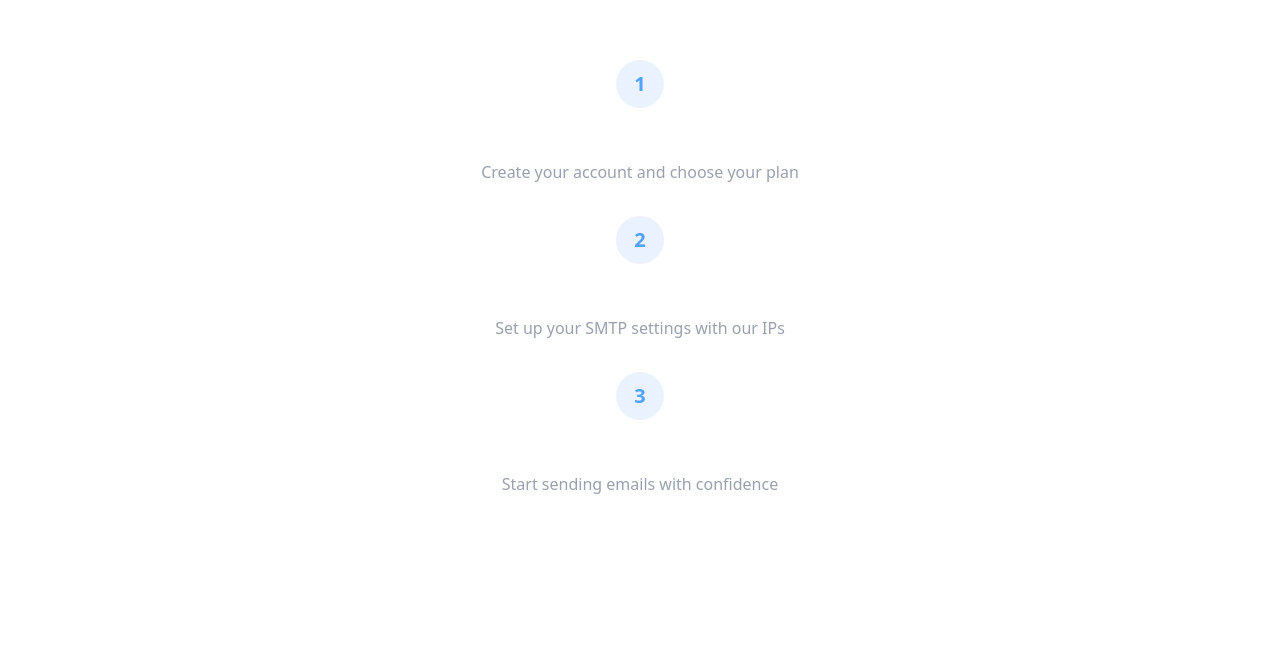
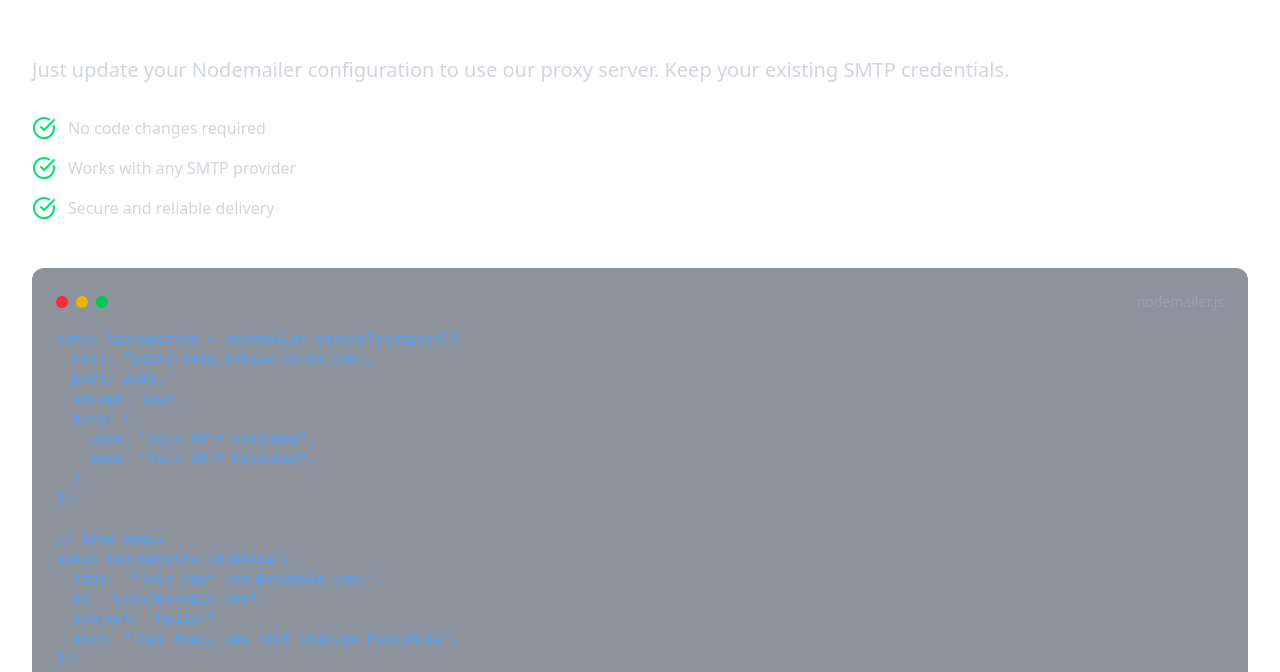
Before and after one commit to Imtiaz-Zahir/Proxy-Mailer, a Next.js app: page / in a window 1280 px wide. Shown: the part 1728-2400 px from the top of the page. Built offline with nearby package versions, Linux system fonts and the light colour scheme; no server answers.

Commit message:
Refactor Nav component to wrap logo in Link, update Docs page content, and add integration instructions to main page

```diff
--- a/src/app/Nav.tsx
+++ b/src/app/Nav.tsx
@@ -8,10 +8,14 @@ export default function Nav() {
     <nav className="sticky top-0 left-0 right-0 bg-slate-900/95 backdrop-blur-sm z-50 border-b border-slate-800">
       <div className="max-w-7xl mx-auto px-4 sm:px-6 lg:px-8">
         <div className="flex items-center justify-between h-16">
-          <div className="flex items-center">
-            <Globe className="w-8 h-8 text-blue-400" />
-            <span className="ml-2 text-xl font-bold text-white">ProxyMail</span>
-          </div>
+          <Link href="/">
+            <div className="flex items-center">
+              <Globe className="w-8 h-8 text-blue-400" />
+              <span className="ml-2 text-xl font-bold text-white">
+                ProxyMail
+              </span>
+            </div>
+          </Link>
 
           <div className="flex items-center gap-4">
             <Link href="/docs" className="text-lg font-medium">
--- a/src/app/docs/page.tsx
+++ b/src/app/docs/page.tsx
@@ -25,8 +25,8 @@ function Docs() {
         <div className="bg-slate-800/50 p-6 rounded-xl border border-slate-700 mb-8">
           <h2 className="text-2xl font-bold text-white mb-4">Overview</h2>
           <p className="text-gray-300 mb-4">
-            ProxyMail helps you bypass DigitalOcean&#39;s SMTP port restrictions by
-            routing your email traffic through our secure proxy servers. This
+            ProxyMail helps you bypass DigitalOcean&#39;s SMTP port restrictions
+            by routing your email traffic through our secure proxy servers. This
             guide will show you how to integrate ProxyMail with your Nodemailer
             configuration.
           </p>
@@ -173,7 +173,7 @@ function Docs() {
               <pre className="text-blue-400 font-mono text-sm whitespace-pre-wrap">
                 {`// Send test email
 await transporter.sendMail({
-  from: '&#39;Your Name&#39; <your@email.com>',
+  from: 'Your Name<your@email.com>',
   to: "recipient@email.com",
   subject: "Test Email",
   text: "If you receive this, the proxy is working!",
--- a/src/app/page.tsx
+++ b/src/app/page.tsx
@@ -76,6 +76,65 @@ function App() {
               No long-term contracts. Cancel your subscription whenever you
               want.
             </p>
+          </div>
+        </div>
+
+        <div className="py-24">
+          <div className="max-w-7xl mx-auto px-4 sm:px-6 lg:px-8">
+            <div className="grid md:grid-cols-2 gap-12 items-center">
+              <div>
+                <h2 className="text-4xl font-bold text-white mb-6">
+                  Simple Integration
+                </h2>
+                <p className="text-xl text-gray-300 mb-8">
+                  Just update your Nodemailer configuration to use our proxy
+                  server. Keep your existing SMTP credentials.
+                </p>
+                <ul className="space-y-4">
+                  <li className="flex items-center text-gray-300">
+                    <CheckCircle className="w-6 h-6 text-green-400 mr-3" />
+                    No code changes required
+                  </li>
+                  <li className="flex items-center text-gray-300">
+                    <CheckCircle className="w-6 h-6 text-green-400 mr-3" />
+                    Works with any SMTP provider
+                  </li>
+                  <li className="flex items-center text-gray-300">
+                    <CheckCircle className="w-6 h-6 text-green-400 mr-3" />
+                    Secure and reliable delivery
+                  </li>
+                </ul>
+              </div>
+              <div className="bg-slate-800/50 p-6 rounded-xl border border-slate-700">
+                <div className="flex items-center justify-between mb-4">
+                  <div className="flex space-x-2">
+                    <div className="w-3 h-3 rounded-full bg-red-500"></div>
+                    <div className="w-3 h-3 rounded-full bg-yellow-500"></div>
+                    <div className="w-3 h-3 rounded-full bg-green-500"></div>
+                  </div>
+                  <p className="text-gray-400 text-sm">nodemailer.js</p>
+                </div>
+                <pre className="text-blue-400 font-mono text-sm whitespace-pre-wrap">
+                  {`const transporter = nodemailer.createTransport({
+  host: "proxy-smtp.imtiaz-zahir.com",
+  port: 2525,
+  secure: true,
+  auth: {
+    user: "Your SMTP Username",
+    pass: "Your SMTP Password",
+  },
+});
+
+// Send email
+await transporter.sendMail({
+  from: '"Your App" <you@example.com>',
+  to: "user@example.com",
+  subject: "Hello!",
+  text: "This email was sent through ProxyMail",
+});`}
+                </pre>
+              </div>
+            </div>
           </div>
         </div>
 
@@ -202,7 +261,6 @@ function App() {
         </div>
 
         {/* Footer */}
-
       </div>
     </div>
   );
```
